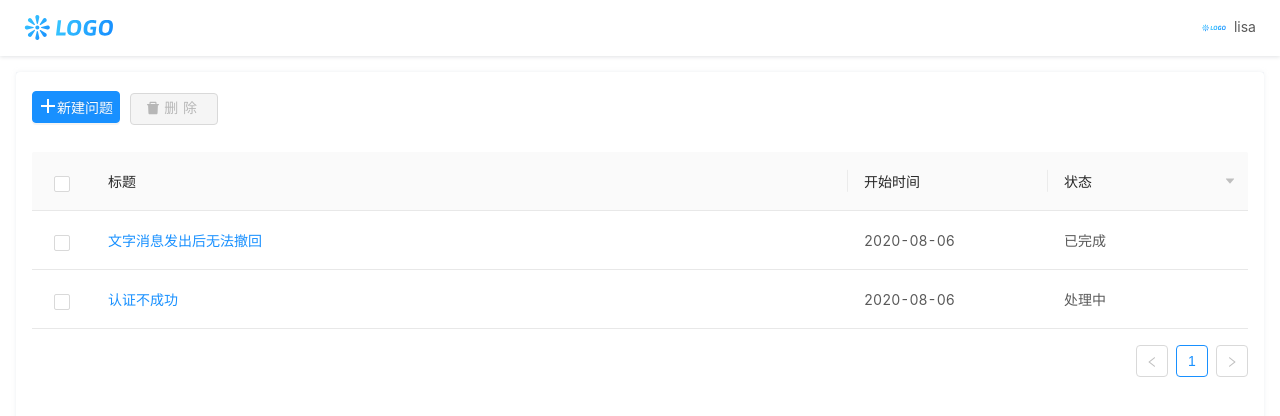
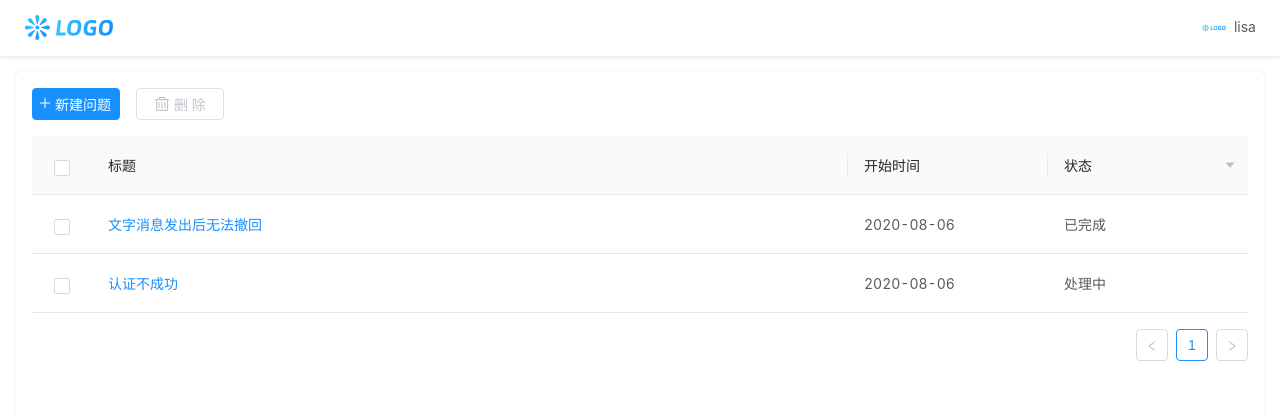
Before and after one commit to shmilyvidian/vs-ask, a React (Create React App) app: page /#/home in a window 1280 px wide. Shown: the top 416 px of the page. Built offline with nearby package versions, Linux system fonts and the light colour scheme.

Commit message:
feat: 重构添加按钮 删除按钮

```diff
--- a/src/components/buttonWrap/index.less
+++ b/src/components/buttonWrap/index.less
@@ -38,7 +38,6 @@
 
     &__delete {
       background: url('../../assets/svg/deleteGray.svg');
-
     }
 
     &__deleteActive {
@@ -47,20 +46,85 @@
   }
 }
 
- .button-wrape {
+.button-wrap {
   &-delete-icon {
     margin-right: 4px;
   }
 
+  &-btn-content {
+    display: flex;
+    align-items: center;
+    justify-content: center;
+    margin-right: 0 !important;
+    height: 32px;
+  }
+
   &-add-icon {
-    background-color: none !important;
+    background-color: transparent !important;
     border-radius: 0 !important;
     padding: 0 !important;
     padding: 0 !important;
-    margin-top: 3px;
+    height: 16px;
+    width: 16px;
+    overflow: hidden;
+    display: inline-block;
+    display: flex;
+    justify-content: center;
+    margin-top: -3px;
+    margin-left: -4px;
+    margin-right: 2px;
+    transform:scale(0.8);
   }
 
-  &-add-text{
+}
 
+
+.button-wrapper {
+  display: flex;
+  margin-bottom: 16px;
+
+  &-btn {
+    width: 88px;
+    height: 32px;
+    box-sizing: border-box;
+    cursor: pointer;
+    border-radius: 4px;
+    border: 1px solid #DCDFE6;
+    display: flex;
+    justify-content: center;
+    align-items: center;
+    margin-right: 16px;
+  }
+
+
+
+  &-btn-primary {
+    color: #fff;
+    background-color: #1890FF;
+    border-color: #1890FF;
+  }
+
+  &-btn-default {
+    color: #C0C4CC;
+  }
+
+  &-btn-isDelete {
+    color: #EF4642;
+    border-color: #EF4642;
+    ;
   }
 }
+
+.btn-icon-common {
+  width: 16px;
+  height: 16px;
+  margin-right: 4px;
+}
+
+.btn-icon-delete:extend(.btn-icon-common) {
+  background: url('../../assets/svg/deleteGray.svg');
+}
+
+.btn-icon-delete-active:extend(.btn-icon-common) {
+  background: url('../../assets/svg/delete.svg');
+}
--- a/src/components/buttonWrap/index.tsx
+++ b/src/components/buttonWrap/index.tsx
@@ -26,41 +26,37 @@ const ButtonWrap = ({ btnInfos }: IInfos) => {
     <Form className="main__btn--form">
       <Row justify="start">
         <Col>
-          <FormItem className="12321">
+          <div className="button-wrapper">
             {btnInfos.length > 0
-              ? btnInfos.map((o, i) => {
+              ? btnInfos.map((item, i) => {
                 return (
                   // <Popover key={i} placement="top" content={o['tip']}>
-                  <Button
+                  <div
                     key={i}
-                    onClick={() => onClick(o)}
-                    type={o["type"]}
-                    disabled={o["disabled"]}
-                    className={`buttonWrap-btn buttonWrap-btn__${
-                      o["type"]
-                      } m__r--10 ${
-                      o["isDelete"]
-                        ? "buttonWrap-btn__isDelete"
-                        : ""
-                      }  `}
+                    onClick={() => onClick(item)}
+                    className={`
+                    button-wrapper-btn
+                    button-wrapper-btn-${item.type}
+                    ${item["isDelete"] ? 'button-wrapper-btn-isDelete' :''}
+                    `}
                   >
-                    <div className="buttonWrap-btn-content">
-                      {o["icon"] === "delete" && (
-                        <DeleteFilled className="button-wrape-delete-icon" />
+                    <div className="button-wrap-btn-content">
+                      {item["icon"] === "delete" && (
+                        <div className={item["isDelete"]?'btn-icon-delete-active':'btn-icon-delete'}></div>
                       )}
-                      {o["icon"] === "add" && (
+                      {item["icon"] === "add" && (
                         <PlusOutlined
-                          className="button-wrape-add-icon"
+                          className="button-wrap-add-icon"
                         />
                       )}
-                      <span className="button-wrape-add-text">{o["name"]}</span>
+                      <span className="button-wrap-add-text">{item["name"]}</span>
                     </div>
-                  </Button>
+                  </div>
                   // </Popover>
                 );
               })
               : null}
-          </FormItem>
+          </div>
         </Col>
       </Row>
     </Form>
--- a/src/views/home/index.tsx
+++ b/src/views/home/index.tsx
@@ -27,8 +27,8 @@ const Home = () => {
       callback: () => history.push("/add"),
     },
     {
-      name: "删除",
-      tip: "删除",
+      name: "删 除",
+      tip: "删 除",
       type: "default",
       icon: "delete",
       isDelete: false,
```
